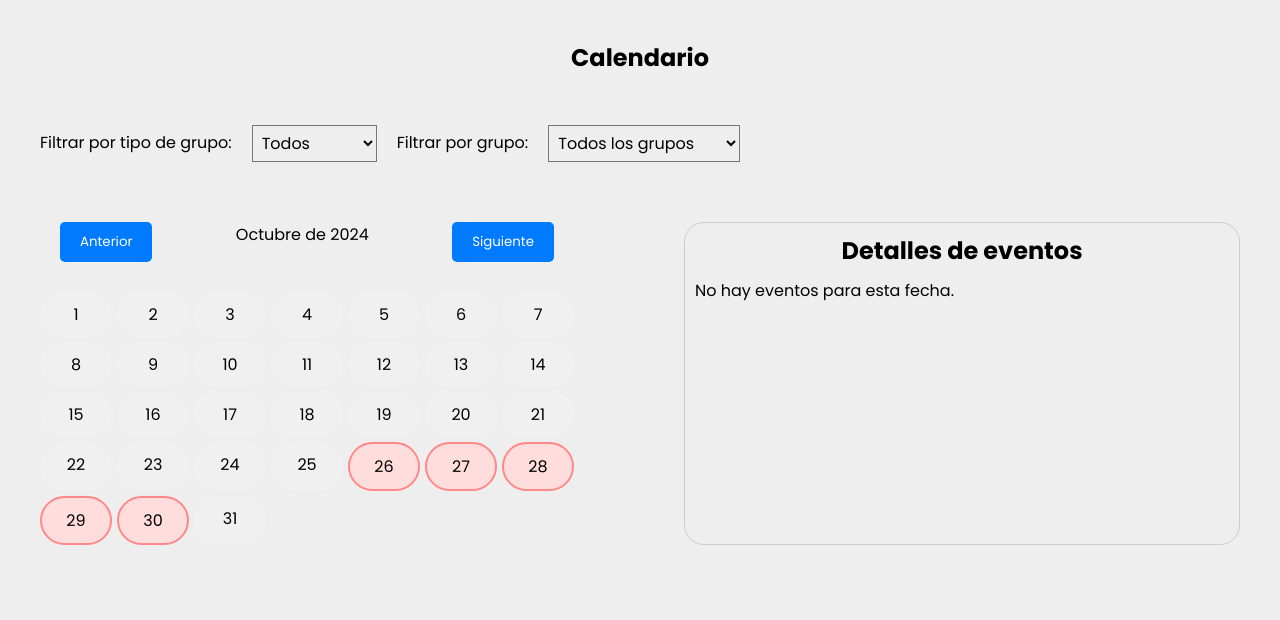
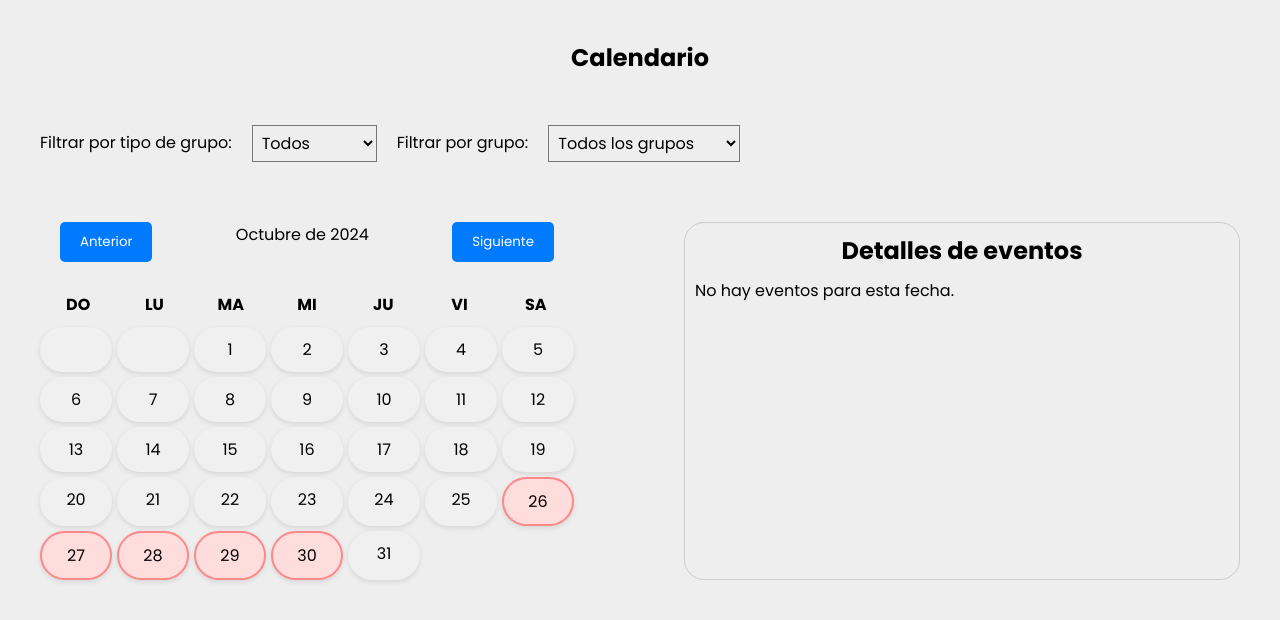
Before and after one commit to alejandrocald13/hackaton-24, a React (Create React App) app in the folder hive-app/: page /calendario in a window 1280 px wide. Shown: the top 620 px of the page. Built offline with nearby package versions, Linux system fonts and the light colour scheme; a web font is replaced by a local one.

Commit message:
Letras de los dias

```diff
--- a/hive-app/src/pages/Calendario.js
+++ b/hive-app/src/pages/Calendario.js
@@ -9,7 +9,6 @@ function Calendario() {
     const [filters, setFilters] = useState({ type: 'all', group: 'all' });
     const [groups, setGroups] = useState([]);
 
-    // Grupos de ejemplo
     const academicGroups = [
         { id: 'group1', name: 'Grupo Académico 1' },
         { id: 'group2', name: 'Grupo Académico 2' }
@@ -21,7 +20,6 @@ function Calendario() {
         { id: 'Familia', name: 'Familia' }
     ];
 
-    // **Eventos de ejemplo**
     const exampleEvents = [
         { id: 1, titulo: 'Examen Matemáticas', descripcion: 'Examen final de Matemáticas', fecha: '2024-10-25', tipo: 'academic', grupo: 'group1' },
         { id: 2, titulo: 'Reunión de Proyecto', descripcion: 'Reunión con el equipo', fecha: '2024-10-26', tipo: 'academic', grupo: 'group2' },
@@ -32,21 +30,17 @@ function Calendario() {
         { id: 7, titulo: 'Salida', descripcion: 'Salida de descanso', fecha: '2024-12-24', tipo: 'personal', grupo: 'Familia' }
     ];
 
-    // Cargar eventos de ejemplo al iniciar el componente
     useEffect(() => {
         setEvents(exampleEvents);
     }, []);
 
-    // Filtrar eventos según el mes y los filtros
     useEffect(() => {
-        const startOfMonth = new Date(currentDate.getFullYear(), currentDate.getMonth(),  1);
+        const startOfMonth = new Date(currentDate.getFullYear(), currentDate.getMonth(), 1);
         const endOfMonth = new Date(currentDate.getFullYear(), currentDate.getMonth() + 1, 0);
 
         const filtered = events.filter(event => {
             const eventDate = new Date(event.fecha);
             const isSameMonth = eventDate >= startOfMonth && eventDate <= endOfMonth;
-
-            // Filtrar por tipo y grupo
             const matchType = filters.type === 'all' || filters.type === event.tipo;
             const matchGroup = filters.group === 'all' || filters.group === event.grupo;
 
@@ -56,19 +50,16 @@ function Calendario() {
         setFilteredEvents(filtered);
     }, [currentDate, events, filters]);
 
-    // Cambiar mes
     const handleChangeMonth = (direction) => {
         const newDate = new Date(currentDate.setMonth(currentDate.getMonth() + direction));
         setCurrentDate(newDate);
     };
 
-    // Mostrar eventos del día seleccionado
     const handleDayClick = (day) => {
         const dayEvents = filteredEvents.filter(event => new Date(event.fecha).getDate() + 1 === day);
         setSelectedDayEvents(dayEvents);
     };
 
-    // Actualizar grupos según el tipo seleccionado
     useEffect(() => {
         if (filters.type === 'academic') {
             setGroups(academicGroups);
@@ -79,12 +70,10 @@ function Calendario() {
         }
     }, [filters.type]);
 
-    // Manejar cambios en los filtros
     const handleFilterChange = (type, group) => {
         setFilters({ type, group });
     };
 
-    // Verificar si hay eventos en un día específico
     const hasEvents = (day) => {
         return filteredEvents.some(event => new Date(event.fecha).getDate() + 1 === day);
     };
@@ -93,11 +82,18 @@ function Calendario() {
     const monthName = currentDate.toLocaleDateString('es-ES', { month: 'long', year: 'numeric' });
     const capitalizedMonthName = monthName.charAt(0).toUpperCase() + monthName.slice(1);
 
+    // Obtener el primer día del mes (0 = Domingo, 1 = Lunes, ..., 6 = Sábado)
+    const firstDayOfMonth = new Date(currentDate.getFullYear(), currentDate.getMonth(), 1).getDay();
+    const daysArray = Array.from({ length: daysInMonth + firstDayOfMonth }, (_, index) => {
+        return index < firstDayOfMonth ? null : index - firstDayOfMonth + 1;
+    });
+
+    const weekDays = ["DO", "LU", "MA", "MI", "JU", "VI", "SA"];
+
     return (
         <div className="calendario">
             <h1 className="titulo">Calendario</h1>
 
-            {/* Filtros */}
             <div className="filters">
                 <label htmlFor="typeFilter">Filtrar por tipo de grupo:</label>
                 <select id="typeFilter" value={filters.type} onChange={(e) => handleFilterChange(e.target.value, filters.group)}>
@@ -115,32 +111,33 @@ function Calendario() {
                 </select>
             </div>
 
-            {/* Contenedor del calendario y eventos */}
             <div className="main-container">
-                {/* Calendario */}
                 <div className="calendar-container">
                     <div className="calendar-navigation">
                         <button onClick={() => handleChangeMonth(-1)}>Anterior</button>
                         <span>{capitalizedMonthName}</span>
                         <button onClick={() => handleChangeMonth(1)}>Siguiente</button>
                     </div>
+
+                    <div className="weekdays">
+                        {weekDays.map((day, index) => (
+                            <div key={index} className="weekday">{day}</div>
+                        ))}
+                    </div>
+
                     <div className="calendar">
-                        {[...Array(daysInMonth)].map((_, day) => {
-                            const dayNumber = day + 1;
-                            return (
-                                <div
-                                    key={dayNumber}
-                                    className={`calendar-day ${hasEvents(dayNumber) ? 'event-day' : ''}`}
-                                    onClick={() => handleDayClick(dayNumber)}
-                                >
-                                    {dayNumber}
-                                </div>
-                            );
-                        })}
+                        {daysArray.map((day, index) => (
+                            <div
+                                key={index}
+                                className={`calendar-day ${day ? (hasEvents(day) ? 'event-day' : '') : 'empty-day'}`}
+                                onClick={() => day && handleDayClick(day)}
+                            >
+                                {day || ''}
+                            </div>
+                        ))}
                     </div>
                 </div>
 
-                {/* Detalles de eventos */}
                 <div className="event-details">
                     <h2>Detalles de eventos</h2>
                     <ul>
--- a/hive-app/src/styles/Calendario.css
+++ b/hive-app/src/styles/Calendario.css
@@ -60,11 +60,13 @@
     text-align: center;
     cursor: pointer;
     border-radius: 30px;
-    transition: background-color 0.3s;
+    transition: background-color 0.3s, box-shadow 0.3s;
+    box-shadow: 0 2px 5px rgba(0, 0, 0, 0.1);
 }
 
 .calendar-day:hover {
     background-color: #dcdcdc;
+    box-shadow: 0 4px 10px rgba(0, 0, 0, 0.2);
 }
 
 .event-day {
@@ -126,3 +128,14 @@
         max-height: 300px;
     }
 }
+
+.weekdays {
+    display: grid;
+    grid-template-columns: repeat(7, 1fr);
+    margin-bottom: 10px;
+}
+
+.weekday {
+    text-align: center;
+    font-weight: bold;
+}
```
